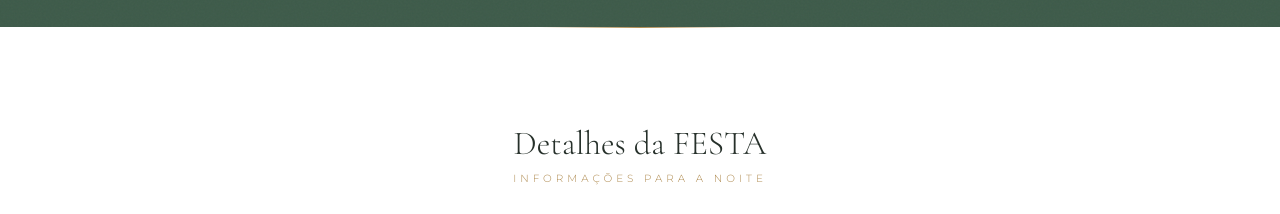
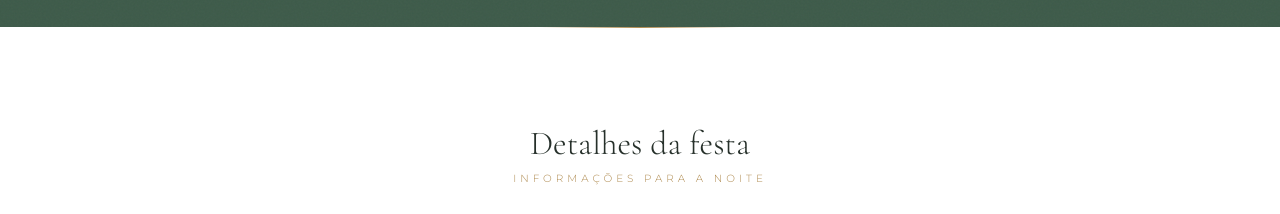
Before and after one commit to otaviiors/Convite-Formatura-Luiza, a React (Vite) app: page / in a window 1280 px wide. Shown: the part 2900-3114 px from the top of the page. Built offline with nearby package versions, Linux system fonts and the light colour scheme.

Commit message:
Detalhes da festa em minusculo

```diff
--- a/src/App.jsx
+++ b/src/App.jsx
@@ -378,7 +378,7 @@ export default function App() {
         {/* ═══ DETAILS ═══ */}
         <section className="details" ref={detailsRef}>
           <div className="section-title" style={revealStyle(detailsVis, 0)}>
-            <h2>Detalhes da FESTA</h2>
+            <h2>Detalhes da festa</h2>
             <p>Informações para a noite</p>
           </div>
           <div className="details-grid">
```
